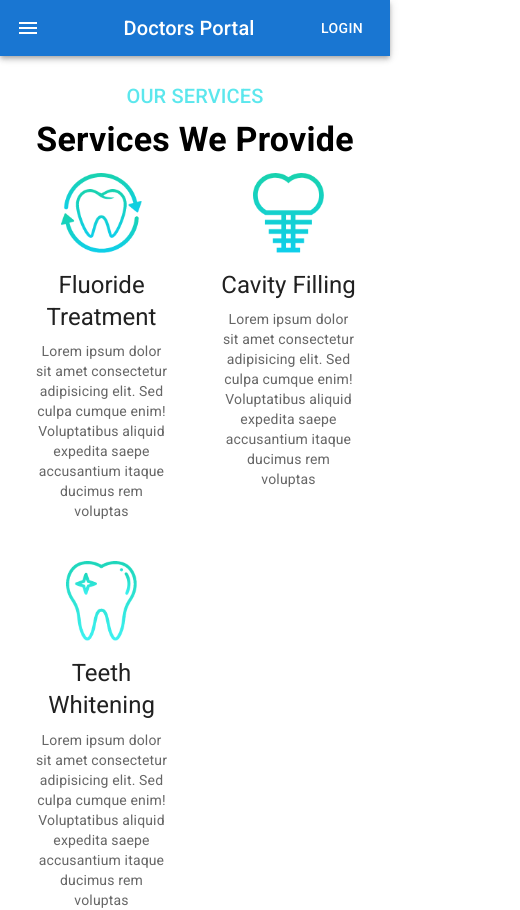
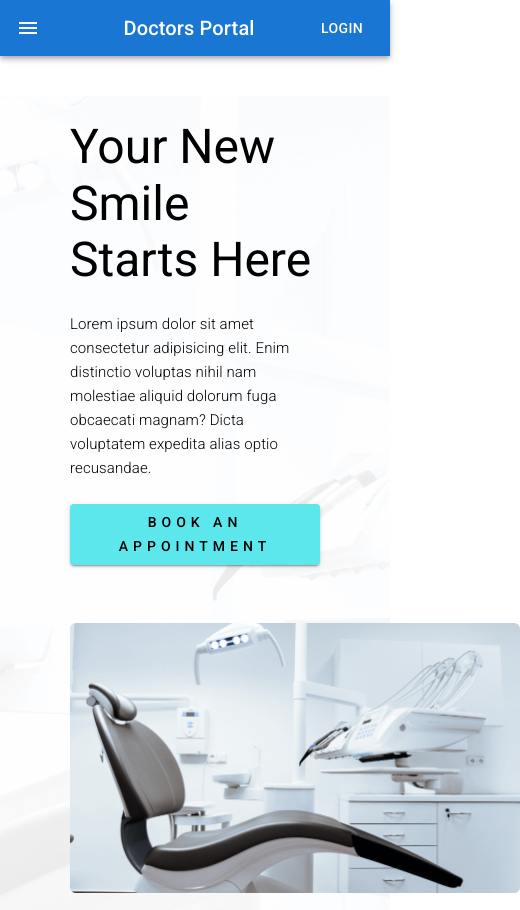
Before and after one commit to devruhul/doctors-portal-client, a React (Create React App) app: page / in a window 390 px wide. Shown: the top 910 px of the page, 520 px wide, since content can reach past the window. Built offline with nearby package versions, Linux system fonts and the light colour scheme.

Commit message:
added some css styles for responsive and complete banner section

```diff
--- a/src/pages/Home/AppointmentBanner/AppointmentBanner.js
+++ b/src/pages/Home/AppointmentBanner/AppointmentBanner.js
@@ -36,11 +36,11 @@ const AppointmentBanner = () => {
                         <Typography sx={{ color: 'white', fontSize: '15px', my: 4 }} variant="h6" gutterBottom>
                             Lorem ipsum dolor sit amet consectetur, adipisicing elit. Quaerat, pariatur perferendis doloremque omnis reprehenderit doloribus quas eos quasi. Quasi magni nobis vitae quibusdam illum nostrum?
                         </Typography>
-                        <Button sx={{ backgroundColor: '#5CE7ED', color: 'black', mb:4 }} variant="contained">Learn More</Button>
+                        <Button sx={{ backgroundColor: '#5CE7ED', color: 'black', mb: 4, letterSpacing: '5px' }} variant="contained">Learn More</Button>
                     </Box>
                 </Grid>
             </Grid>
-        </Box>
+        </Box >
     );
 };
 
--- /dev/null
+++ b/src/pages/Home/Banner/Banner.js
@@ -0,0 +1,46 @@
+import React from 'react';
+import Container from '@mui/material/Container';
+import Grid from '@mui/material/Grid';
+import bannerImg from '../../../images/chair.png';
+import bannerBg from '../../../images/bg.png';
+import { Box, Button, Typography } from '@mui/material';
+
+const bannerbg = {
+    backgroundImage: `url(${bannerBg})`,
+    backgroundSize: 'cover',
+    backgroundPosition: 'center',
+    backgroudrepeat: 'no-repeat',
+    marginTop: 40
+}
+
+const verticalCenter = {
+    display: 'flex',
+    alignItems: 'center',
+    height: 400
+}
+
+const Banner = () => {
+    return (
+        <Container style={bannerbg} sx={{ padding: '70px', flexGrow: 1 }}>
+            <Grid container spacing={2}>
+                <Grid item sx={{ ...verticalCenter, textAlign: 'left' }} xs={12} md={7}>
+                    <Box>
+                        <Typography variant="h3">
+                            Your New Smile <br />
+                            Starts Here
+                        </Typography>
+                        <Typography variant="h6" sx={{ fontSize: '15px', fontWeight: 300, my: 3 }}>
+                            Lorem ipsum dolor sit amet consectetur adipisicing elit. Enim distinctio voluptas nihil nam molestiae aliquid dolorum fuga obcaecati magnam? Dicta voluptatem expedita alias optio recusandae.
+                        </Typography>
+                        <Button sx={{ backgroundColor: '#5CE7ED', color: 'black', mb: 4, letterSpacing: '5px' }} variant="contained">Book An Appointment</Button>
+                    </Box>
+                </Grid>
+                <Grid item xs={12} md={5} style={verticalCenter}>
+                    <img style={{ width: '450px' }} src={bannerImg} alt="" />
+                </Grid>
+            </Grid>
+        </Container>
+    );
+};
+
+export default Banner;
--- a/src/pages/Home/Home/Home.js
+++ b/src/pages/Home/Home/Home.js
@@ -2,12 +2,14 @@ import React from 'react';
 import Header from '../../Shared/Header/Header';
 import Services from '../Services/Services';
 import AppointmentBanner from '../AppointmentBanner/AppointmentBanner';
+import Banner from '../Banner/Banner';
 
 
 const Home = () => {
     return (
         <div>
             <Header />
+            <Banner />
             <Services />
             <AppointmentBanner/>
         </div>
--- a/src/pages/Home/Services/Services.js
+++ b/src/pages/Home/Services/Services.js
@@ -31,8 +31,8 @@ const Services = () => {
     return (
         <Box>
             <Container>
-                <Typography sx={{ color: '#5CE7ED', mt: 3 }} gutterBottom variant="h6" component="div"> OUR SERVICES</Typography>
-                <Typography sx={{ fontWeight: 'bold' }} gutterBottom variant="h4" component="div">  Services We Provide</Typography>
+                <Typography sx={{ color: '#5CE7ED', my: 3, letterSpacing: '10px', fontWeight: 'bold', }} gutterBottom variant="h6" component="div"> OUR SERVICES</Typography>
+                <Typography sx={{ fontWeight: 'bold', mb: 5 }} gutterBottom variant="h4" component="div">  Services We Provide</Typography>
                 <Grid container spacing={{ xs: 2, md: 3 }} columns={{ xs: 4, sm: 8, md: 12 }}>
                     {
                         services.map(service => <Service
```
